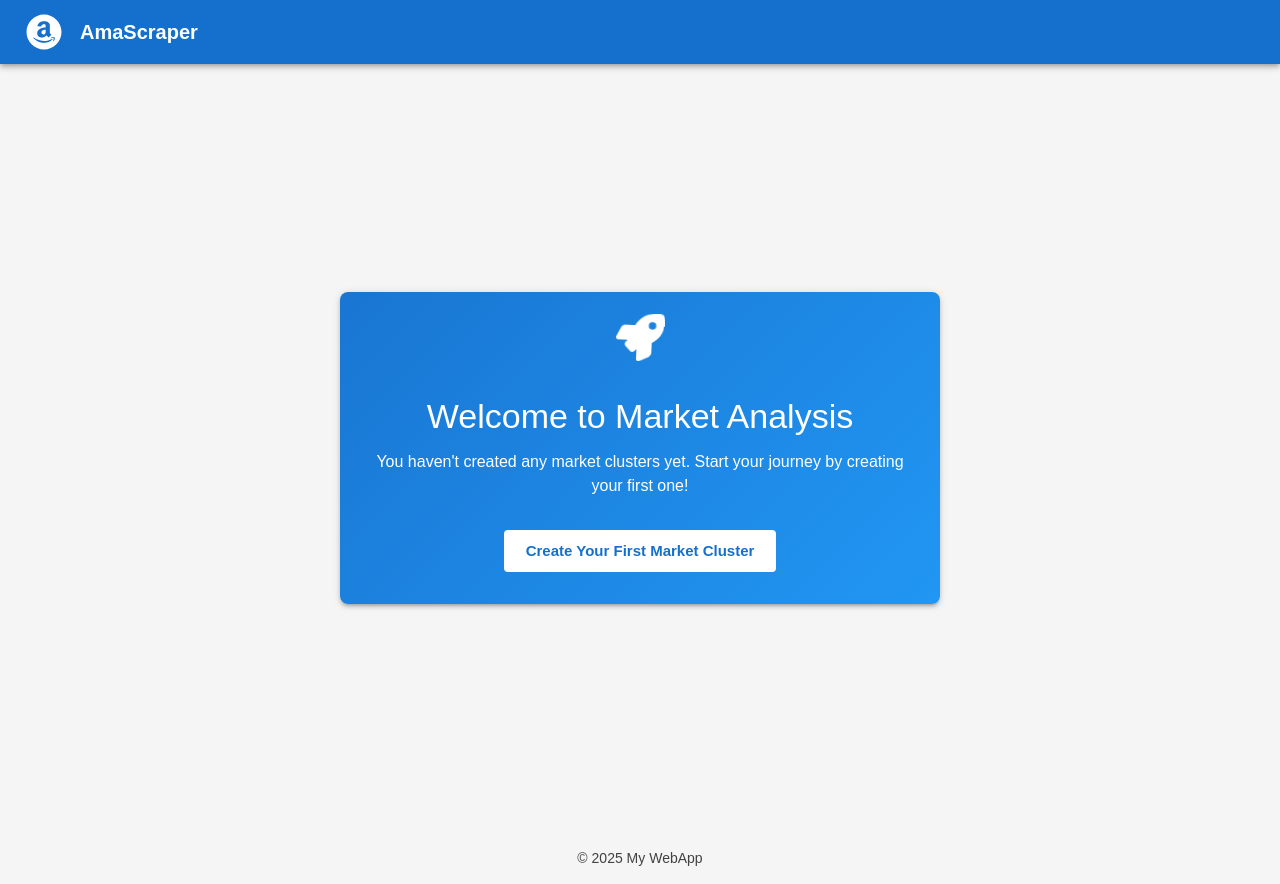
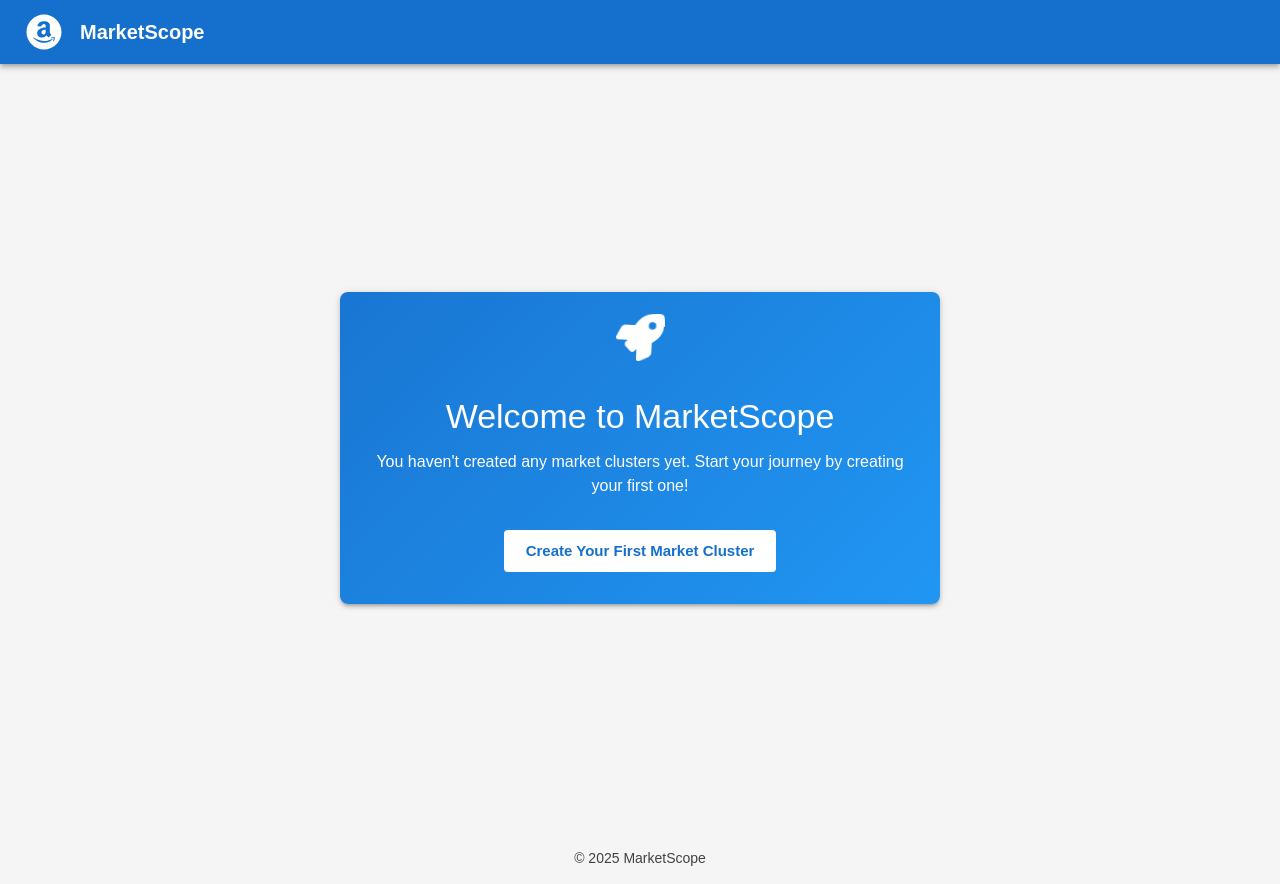
Before and after one commit to SebastianChristoph/amascrape, a React (Vite) app in the folder frontend/: page /dashboard in a window 1280 px wide. Built offline with nearby package versions, Linux system fonts and the light colour scheme.

Commit message:
Change App name

```diff
--- a/frontend/src/components/Layout.tsx
+++ b/frontend/src/components/Layout.tsx
@@ -38,7 +38,7 @@ export default function Layout({ setIsAuthenticated, setUser }: { setIsAuthentic
           <Box sx={{ display: "flex", alignItems: "center", gap: 2 }}>
             <AiFillAmazonCircle size={40} />
             <Typography variant="h6" sx={{ fontWeight: "bold", marginRight: 2 }}>
-              AmaScraper
+              MarketScope
             </Typography>
             {isLoggedIn && (
               <Box sx={{ display: "flex", alignItems: "center", gap: 2, mt: 0.2 }}>
@@ -86,7 +86,7 @@ export default function Layout({ setIsAuthenticated, setUser }: { setIsAuthentic
       </div>
 
       <Box sx={{ textAlign: "center", padding: 2, backgroundColor: "#f5f5f5" }}>
-        <Typography variant="body2">© {new Date().getFullYear()} My WebApp</Typography>
+        <Typography variant="body2">© {new Date().getFullYear()} MarketScope</Typography>
       </Box>
     </>
   );
--- a/frontend/src/pages/Dashboard.tsx
+++ b/frontend/src/pages/Dashboard.tsx
@@ -170,7 +170,7 @@ const Dashboard: React.FC = () => {
             />
           </Box>
           <Typography variant="h4" gutterBottom>
-            Welcome to Market Analysis
+            Welcome to MarketScope
           </Typography>
           <Typography variant="body1" sx={{ mb: 4 , color: 'white'}}>
             You haven't created any market clusters yet. Start your journey by creating your first one!
```
